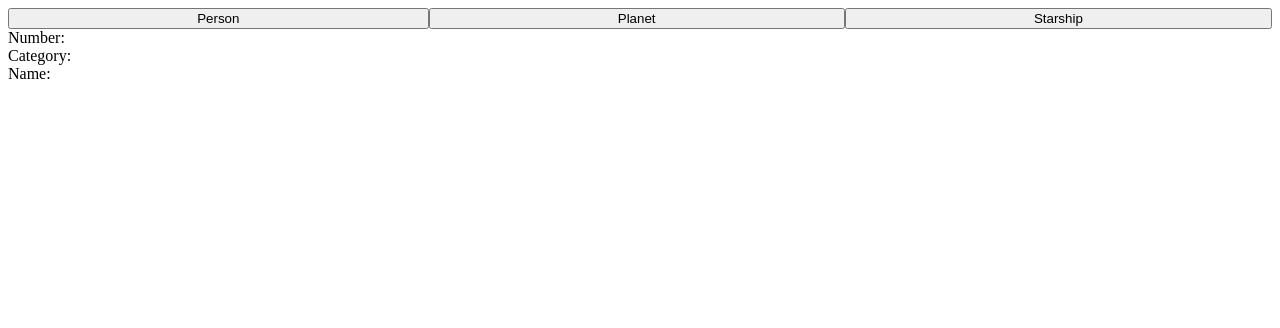
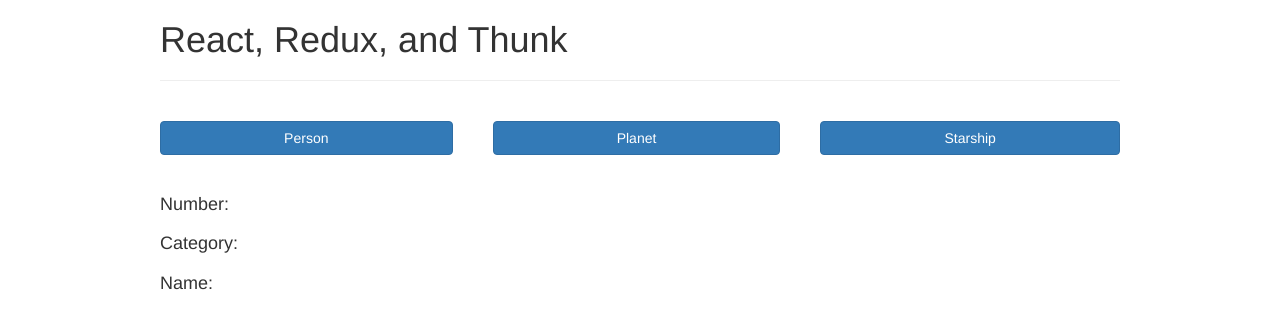
Before and after one commit to alexcrist/react-redux-thunk-demo, a React app: page / in a window 1280 px wide. Built offline with nearby package versions, Linux system fonts and the light colour scheme.

Commit message:
Make pretty

```diff
--- a/public/index.html
+++ b/public/index.html
@@ -3,6 +3,7 @@
   <head>
     <meta charset="utf-8">
     <meta name="viewport" content="width=device-width, initial-scale=1, shrink-to-fit=no">
+    <link rel="stylesheet" href="https://maxcdn.bootstrapcdn.com/bootstrap/3.3.7/css/bootstrap.min.css">
     <title>React App</title>
   </head>
   <body>
--- a/src/app/App.js
+++ b/src/app/App.js
@@ -8,7 +8,9 @@
 class App extends Component {
   render() {
     return (
-      <div>
+      <div className="main">
+        <h1>React, Redux, and Thunk</h1>
+        <hr/>
         <Inputs click={this.props.fetchItem}/>
         <Display />
       </div>
--- a/src/app/Display.js
+++ b/src/app/Display.js
@@ -3,18 +3,18 @@
 
 const Data = ({ number, category, name }) => (
   <div>
-    <div>Number: {number}</div>
-    <div>Category: {category}</div>
-    <div>Name: {name}</div>
+    <h4>Number: {number}</h4>
+    <h4>Category: {category}</h4>
+    <h4>Name: {name}</h4>
   </div>
 );
 
 const Warning = (err) => (
-  <div>Error.</div>
+  <h4>Error.</h4>
 );
 
 const Fetching = () => (
-  <div>Fetching...</div>
+  <h4>Fetching...</h4>
 );
 
 class Display extends Component {
--- a/src/app/Inputs.js
+++ b/src/app/Inputs.js
@@ -2,8 +2,8 @@
 
 export default ({ click }) => (
   <div className="inputs">
-    <button className="input" onClick={() => click('people')}>Person</button>
-    <button className="input" onClick={() => click('planets')}>Planet</button>
-    <button className="input" onClick={() => click('starships')}>Starship</button>
+    <button className="btn btn-primary input" onClick={() => click('people')}>Person</button>
+    <button className="btn btn-primary input" onClick={() => click('planets')}>Planet</button>
+    <button className="btn btn-primary input" onClick={() => click('starships')}>Starship</button>
   </div>
 );
--- a/src/app/styles.css
+++ b/src/app/styles.css
@@ -1,3 +1,14 @@
+h1,
+h4,
+hr {
+  margin: 20px;
+}
+
+.main {
+  margin: 20px auto;
+  max-width: 1000px;
+}
+
 .inputs {
   width: 100%;
   display: flex;
@@ -5,4 +16,5 @@
 
 .input {
   flex-grow: 1;
+  margin: 20px;
 }
```
